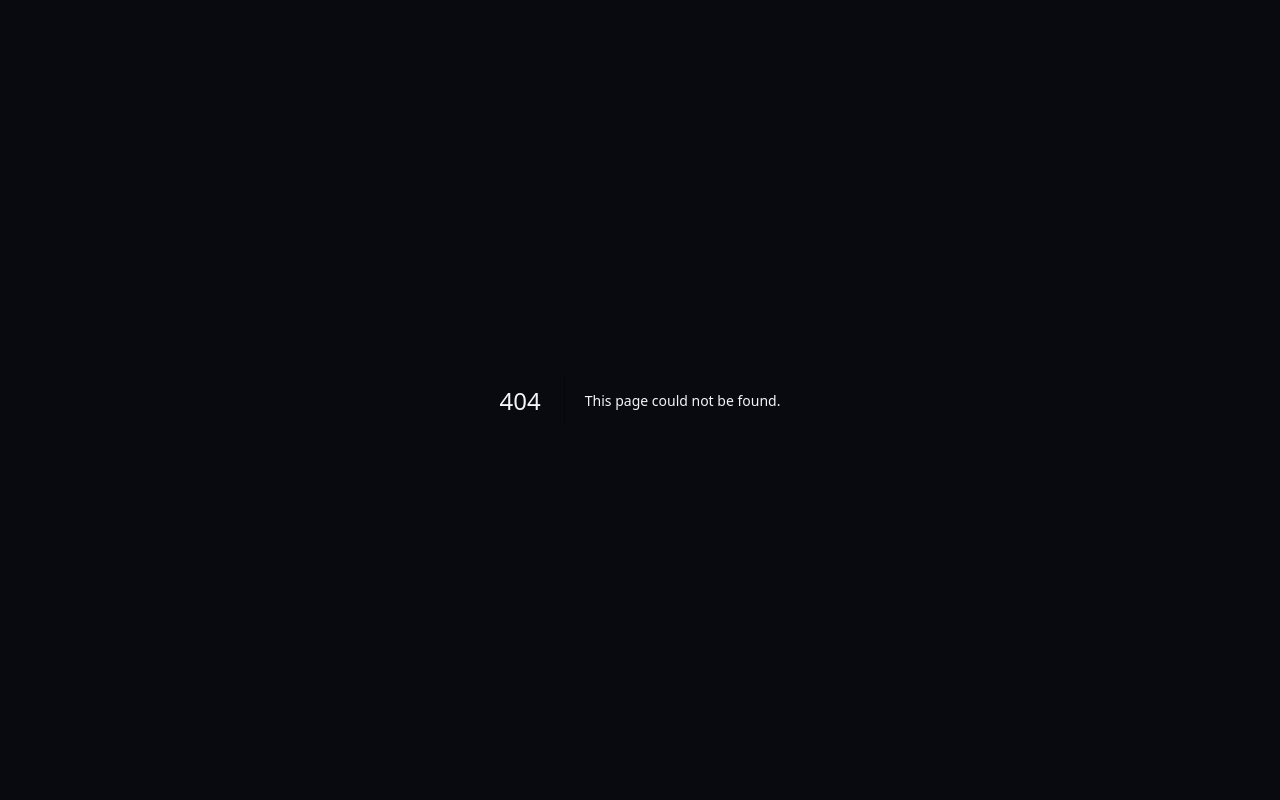
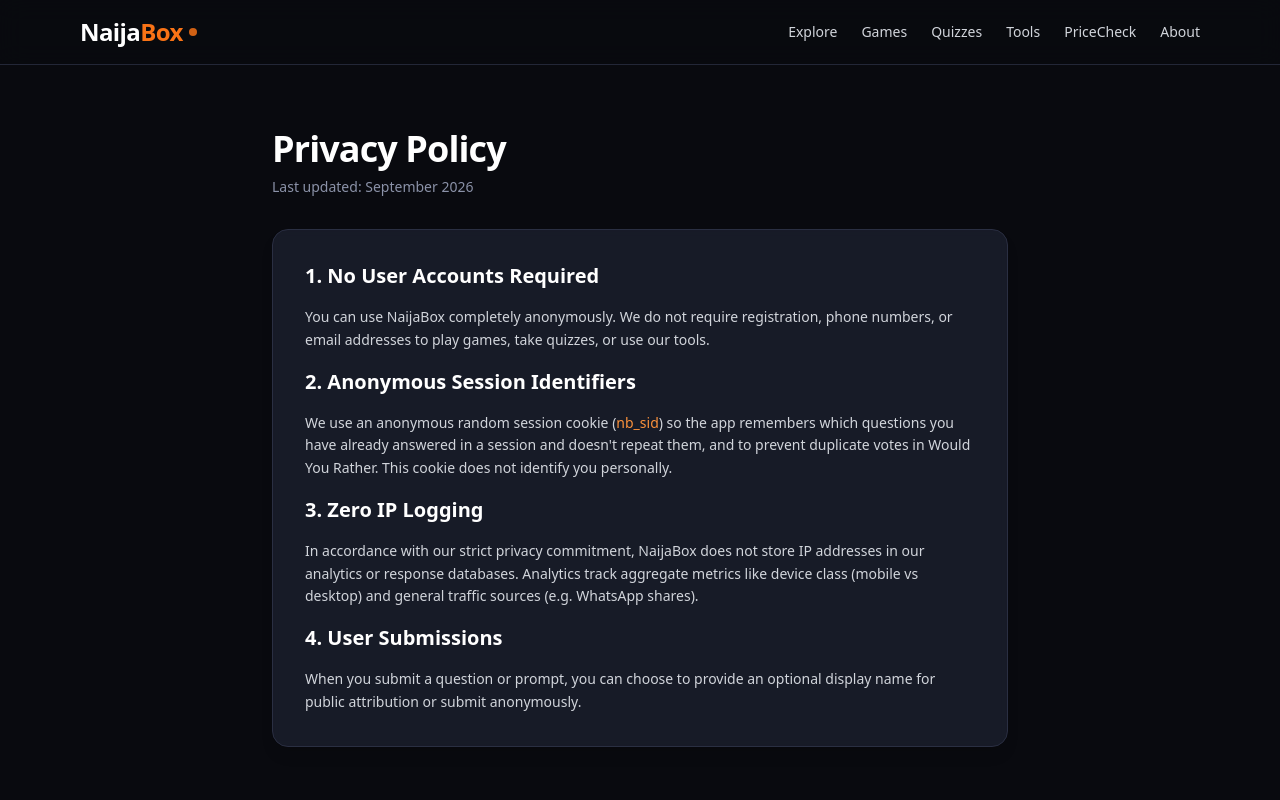
Before and after one commit to fatsanta00/naijabox, a Next.js app: page /privacy in a window 1280 px wide. Before the commit this address had no page. Shown: the top 800 px of the page. Built offline with nearby package versions, Linux system fonts and the light colour scheme.

Commit message:
feat(phase2): 2.5 static about and privacy pages, and dynamic registry-driven sitemap

```diff
--- /dev/null
+++ b/src/app/(public)/about/page.tsx
@@ -0,0 +1,44 @@
+import { Header } from '@/components/layout/Header';
+import { Footer } from '@/components/layout/Footer';
+import { Card } from '@/components/ui';
+import type { Metadata } from 'next';
+
+export const metadata: Metadata = {
+  title: 'About NaijaBox | The Story Behind the Box',
+  description: 'NaijaBox is a collection of games, quizzes, cultural tools, and funny Nigerian experiences.',
+};
+
+export default function AboutPage() {
+  return (
+    <div className="min-h-screen bg-naija-ink flex flex-col">
+      <Header />
+      <main className="flex-1 max-w-3xl w-full mx-auto px-4 py-8 sm:py-16 space-y-8">
+        <div>
+          <h1 className="text-3xl sm:text-4xl font-black text-white tracking-tight">About NaijaBox</h1>
+          <p className="text-sm text-naija-muted mt-2">
+            A box full of things to do. Built for the culture, internet humour, and curious minds.
+          </p>
+        </div>
+
+        <Card className="space-y-4 text-sm text-gray-300 leading-relaxed p-6 sm:p-8">
+          <h2 className="text-xl font-bold text-white">What is NaijaBox?</h2>
+          <p>
+            NaijaBox started with a simple question: why do Nigerians always have to adapt foreign quizzes, games, and price trackers when our own everyday life, humour, and economy are so uniquely chaotic and fun?
+          </p>
+          <p>
+            Inside the box, you&apos;ll find personality quizzes that actually understand what it means when NEPA takes light during a match, street slang tests that separate those who are officially outside from those who need orientation, and real price tools for navigating current tech and gadget markets in Nigeria.
+          </p>
+
+          <h3 className="text-lg font-bold text-white pt-2">Our Core Principles</h3>
+          <ul className="list-disc list-inside space-y-2 text-gray-400">
+            <li><strong className="text-white">No sign-up wall:</strong> Everything is open, instant, and anonymous.</li>
+            <li><strong className="text-white">Honest data:</strong> Community stats and comparisons only come from real recorded plays. No fake percentages.</li>
+            <li><strong className="text-white">Community powered:</strong> You can submit questions directly to any box. Once reviewed by our team, they join the rotation.</li>
+            <li><strong className="text-white">Mobile-first:</strong> Built to fly on mobile phones and save data.</li>
+          </ul>
+        </Card>
+      </main>
+      <Footer />
+    </div>
+  );
+}
--- /dev/null
+++ b/src/app/(public)/privacy/page.tsx
@@ -0,0 +1,46 @@
+import { Header } from '@/components/layout/Header';
+import { Footer } from '@/components/layout/Footer';
+import { Card } from '@/components/ui';
+import type { Metadata } from 'next';
+
+export const metadata: Metadata = {
+  title: 'Privacy Policy | NaijaBox',
+  description: 'How NaijaBox respects your privacy with anonymous sessions and zero tracking.',
+};
+
+export default function PrivacyPage() {
+  return (
+    <div className="min-h-screen bg-naija-ink flex flex-col">
+      <Header />
+      <main className="flex-1 max-w-3xl w-full mx-auto px-4 py-8 sm:py-16 space-y-8">
+        <div>
+          <h1 className="text-3xl sm:text-4xl font-black text-white tracking-tight">Privacy Policy</h1>
+          <p className="text-sm text-naija-muted mt-2">Last updated: September 2026</p>
+        </div>
+
+        <Card className="space-y-4 text-sm text-gray-300 leading-relaxed p-6 sm:p-8">
+          <h2 className="text-xl font-bold text-white">1. No User Accounts Required</h2>
+          <p>
+            You can use NaijaBox completely anonymously. We do not require registration, phone numbers, or email addresses to play games, take quizzes, or use our tools.
+          </p>
+
+          <h2 className="text-xl font-bold text-white">2. Anonymous Session Identifiers</h2>
+          <p>
+            We use an anonymous random session cookie (<code className="text-brand-400 font-mono">nb_sid</code>) so the app remembers which questions you have already answered in a session and doesn&apos;t repeat them, and to prevent duplicate votes in Would You Rather. This cookie does not identify you personally.
+          </p>
+
+          <h2 className="text-xl font-bold text-white">3. Zero IP Logging</h2>
+          <p>
+            In accordance with our strict privacy commitment, NaijaBox does not store IP addresses in our analytics or response databases. Analytics track aggregate metrics like device class (mobile vs desktop) and general traffic sources (e.g. WhatsApp shares).
+          </p>
+
+          <h2 className="text-xl font-bold text-white">4. User Submissions</h2>
+          <p>
+            When you submit a question or prompt, you can choose to provide an optional display name for public attribution or submit anonymously.
+          </p>
+        </Card>
+      </main>
+      <Footer />
+    </div>
+  );
+}
--- /dev/null
+++ b/src/app/sitemap.ts
@@ -0,0 +1,36 @@
+import { getAllBoxes } from '@/boxes/registry';
+import { MetadataRoute } from 'next';
+
+export default function sitemap(): MetadataRoute.Sitemap {
+  const baseUrl = process.env.NEXT_PUBLIC_APP_URL || 'https://naijabox.app';
+  const boxes = getAllBoxes();
+
+  const boxUrls = boxes.map((box) => ({
+    url: `${baseUrl}/boxes/${box.slug}`,
+    lastModified: new Date(),
+    changeFrequency: 'weekly' as const,
+    priority: 0.8,
+  }));
+
+  return [
+    {
+      url: baseUrl,
+      lastModified: new Date(),
+      changeFrequency: 'daily' as const,
+      priority: 1.0,
+    },
+    {
+      url: `${baseUrl}/about`,
+      lastModified: new Date(),
+      changeFrequency: 'monthly' as const,
+      priority: 0.5,
+    },
+    {
+      url: `${baseUrl}/privacy`,
+      lastModified: new Date(),
+      changeFrequency: 'monthly' as const,
+      priority: 0.3,
+    },
+    ...boxUrls,
+  ];
+}
```
Also changed, not shown: 3 other files (tests, documents, lock files or other folders).
